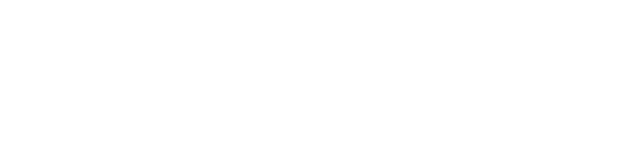
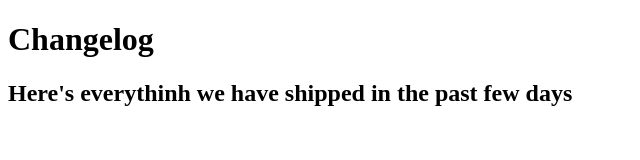
Before and after one commit to davidrogaci/changelog-component, a plain HTML site: page index.html in a window 1280 px wide. Shown: the whole page, without its empty margins (0-640 px from the left). Drawn offline with Linux system fonts and the light colour scheme.

Commit message:
Agregada estructura básica al archivo index.html con un título y subtítulo para el Changelog.

```diff
--- a/index.html
+++ b/index.html
@@ -5,5 +5,8 @@
     <meta name="viewport" content="width=device-width, initial-scale=1.0" />
     <title>Changelog</title>
   </head>
-  <body></body>
+  <body>
+    <h1>Changelog</h1>
+    <h2>Here's everythinh we have shipped in the past few days</h2>
+  </body>
 </html>
```
